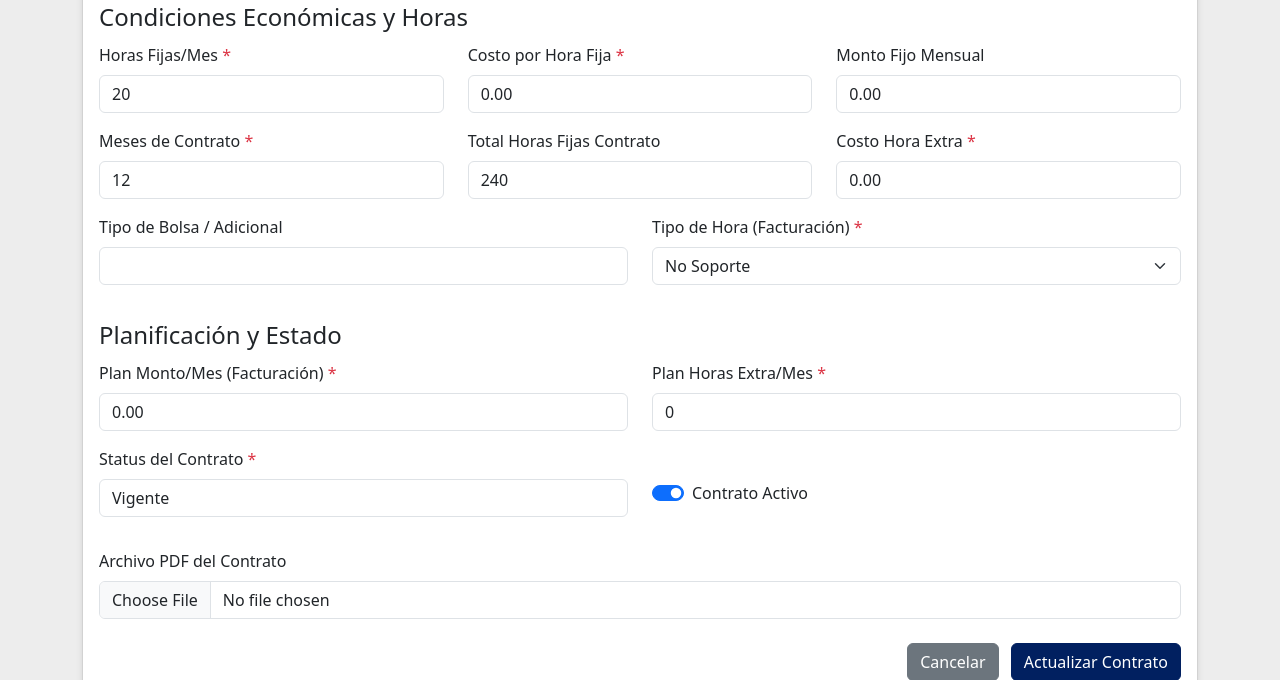
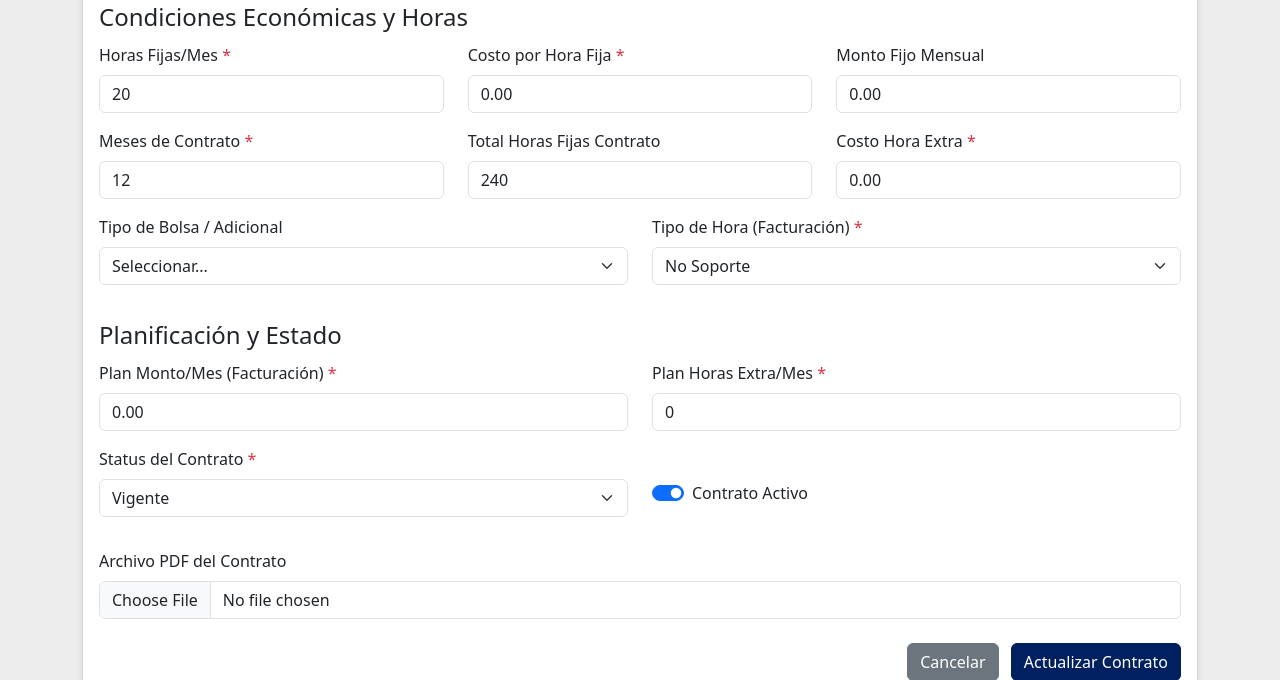
Before and after one commit to Hore1812/tamparax, a PHP site: page /editar_contrato_cliente.php?id=10 in a window 1280 px wide. Shown: the part 539-1219 px from the top of the page. Run offline with PHP 8.4, Linux system fonts and the light colour scheme; a user stored in the database is signed in; data comes from the database, SQL or seed files in the repository; some libraries are stand-ins or nearby versions.

Commit message:
feat: Actualiza los campos de texto a menús desplegables
Este cambio actualiza varios formularios para usar menús desplegables en lugar de campos de texto, mejorando la consistencia y la experiencia del usuario.

- Se ha modificado `editar_contrato_cliente.php` para usar menús desplegables para "Status del Contrato" y "Tipo de Bolsa / Adicional".
- Se ha modificado `registrar_contrato_cliente.php` para usar menús desplegables para "Status del Contrato" y "Tipo de Bolsa / Adicional".
- Se ha modificado `editar_adenda.php` para usar un menú desplegable para "Tipo de Bolsa / Adicional".
- Se ha modificado `registrar_adenda.php` para usar un menú desplegable para "Tipo de Bolsa / Adicional".

```diff
--- a/editar_contrato_cliente.php
+++ b/editar_contrato_cliente.php
@@ -155,7 +155,11 @@ $lideres = $lideres;
                      <div class="row">
                         <div class="col-md-6 mb-3">
                             <label for="tipobolsa" class="form-label">Tipo de Bolsa / Adicional</label>
-                            <input type="text" class="form-control" id="tipobolsa" name="tipobolsa" maxlength="50" value="<?php echo htmlspecialchars($contrato_actual['tipobolsa'] ?? ''); ?>">
+                            <select class="form-select" id="tipobolsa" name="tipobolsa">
+                                <option value="">Seleccionar...</option>
+                                <option value="Mensual" <?php echo (isset($contrato_actual['tipobolsa']) && $contrato_actual['tipobolsa'] == 'Mensual') ? 'selected' : ''; ?>>Mensual</option>
+                                <option value="Anual" <?php echo (isset($contrato_actual['tipobolsa']) && $contrato_actual['tipobolsa'] == 'Anual') ? 'selected' : ''; ?>>Anual</option>
+                            </select>
                         </div>
                         <div class="col-md-6 mb-3">
                             <label for="tipohora" class="form-label">Tipo de Hora (Facturación) <span class="text-danger">*</span></label>
@@ -184,7 +188,13 @@ $lideres = $lideres;
                     <div class="row">
                         <div class="col-md-6 mb-3">
                             <label for="status" class="form-label">Status del Contrato <span class="text-danger">*</span></label>
-                             <input type="text" class="form-control" id="status" name="status" maxlength="50" required placeholder="Ej: Vigente, Finalizado, Pendiente" value="<?php echo htmlspecialchars($contrato_actual['status'] ?? ''); ?>">
+                            <select class="form-select" id="status" name="status" required>
+                                <option value="">Seleccionar...</option>
+                                <option value="Vigente" <?php echo (isset($contrato_actual['status']) && $contrato_actual['status'] == 'Vigente') ? 'selected' : ''; ?>>Vigente</option>
+                                <option value="Finalizado" <?php echo (isset($contrato_actual['status']) && $contrato_actual['status'] == 'Finalizado') ? 'selected' : ''; ?>>Finalizado</option>
+                                <option value="Pendiente" <?php echo (isset($contrato_actual['status']) && $contrato_actual['status'] == 'Pendiente') ? 'selected' : ''; ?>>Pendiente</option>
+                                <option value="Otro" <?php echo (isset($contrato_actual['status']) && $contrato_actual['status'] == 'Otro') ? 'selected' : ''; ?>>Otro</option>
+                            </select>
                         </div>
                         <div class="col-md-6 mb-3 d-flex align-items-center">
                              <div class="form-check form-switch mt-4">
```
Also changed, not shown: registrar_contrato_cliente.php (+7 -2 lines).
